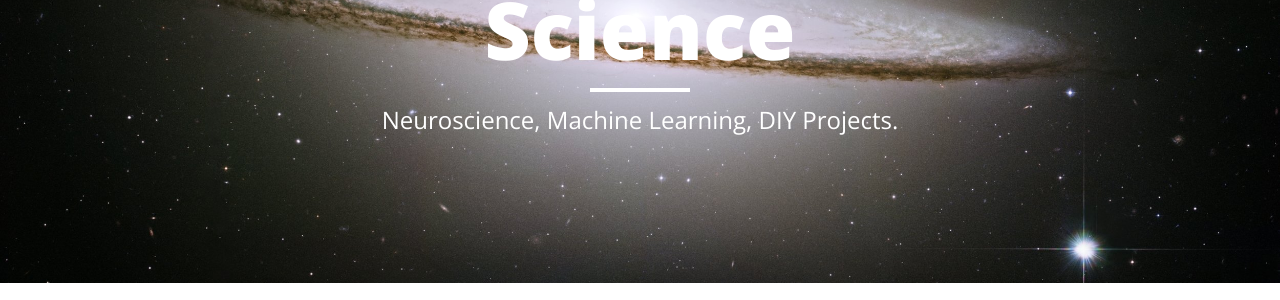
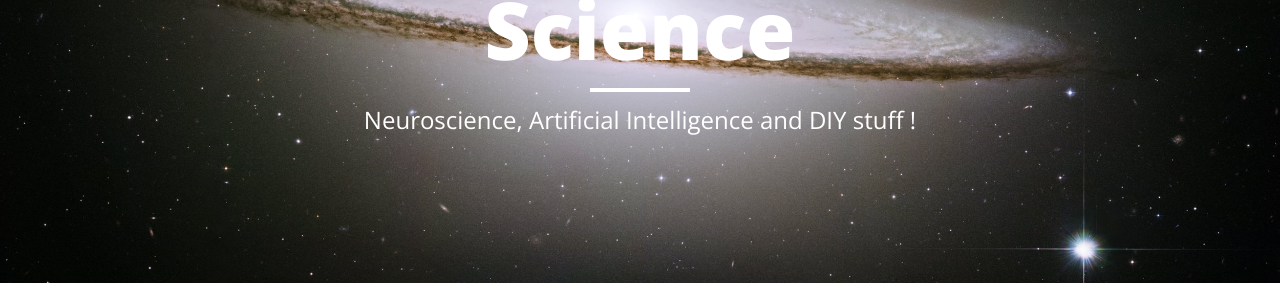
Before and after one commit to Koumoul/Children-of-Science, a Jekyll site: the page built from index.html, in a window 1280 px wide. Shown: the part 253-553 px from the top of the page. Built offline with Jekyll 4.4.1, drawn with Linux system fonts in a browser that asks for light colours; nearby versions of some CDN libraries; the list of posts is cut into pages by our own code.

Commit message:
prob img

```diff
--- a/_config.yml
+++ b/_config.yml
@@ -4,7 +4,7 @@ header-img: img/galaxy.jpg
 email: bourhis.nicolas.29@gmail.com
 copyright_name: Children of Science
 description: "A blog about Neuroscience, Artificial Intelligence and DIY stuff !"
-baseurl: "https://koumoul.github.io/Children-of-Science.github.io/"
+baseurl: ""
 url: "https://koumoul.github.io/Children-of-Science.github.io/"
 twitter_username: Bourhis_
 github_username:  koumoul
--- a/index.html
+++ b/index.html
@@ -1,6 +1,6 @@
 ---
 layout: page
-description: "Neuroscience, Machine Learning, DIY Projects."
+description: "Neuroscience, Artificial Intelligence and DIY stuff !"
 ---
 
 {% for post in paginator.posts %}
```
